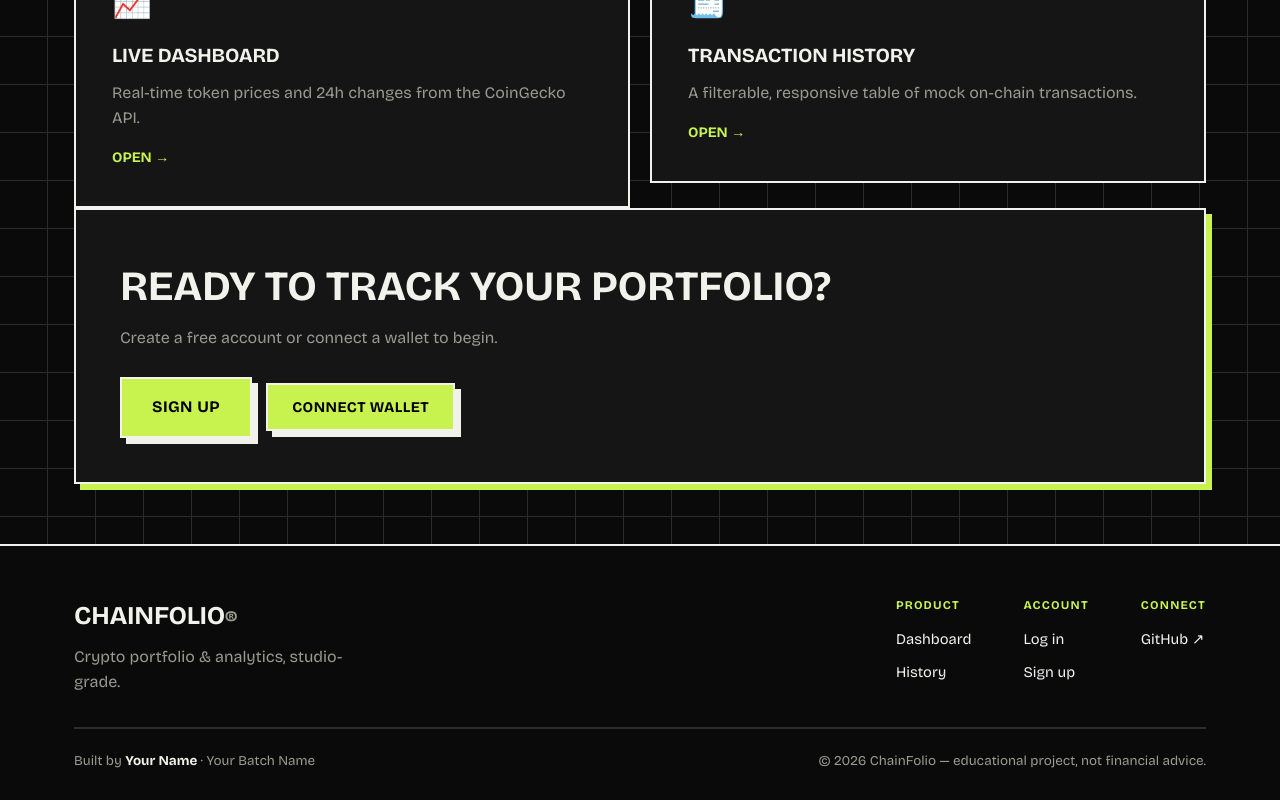
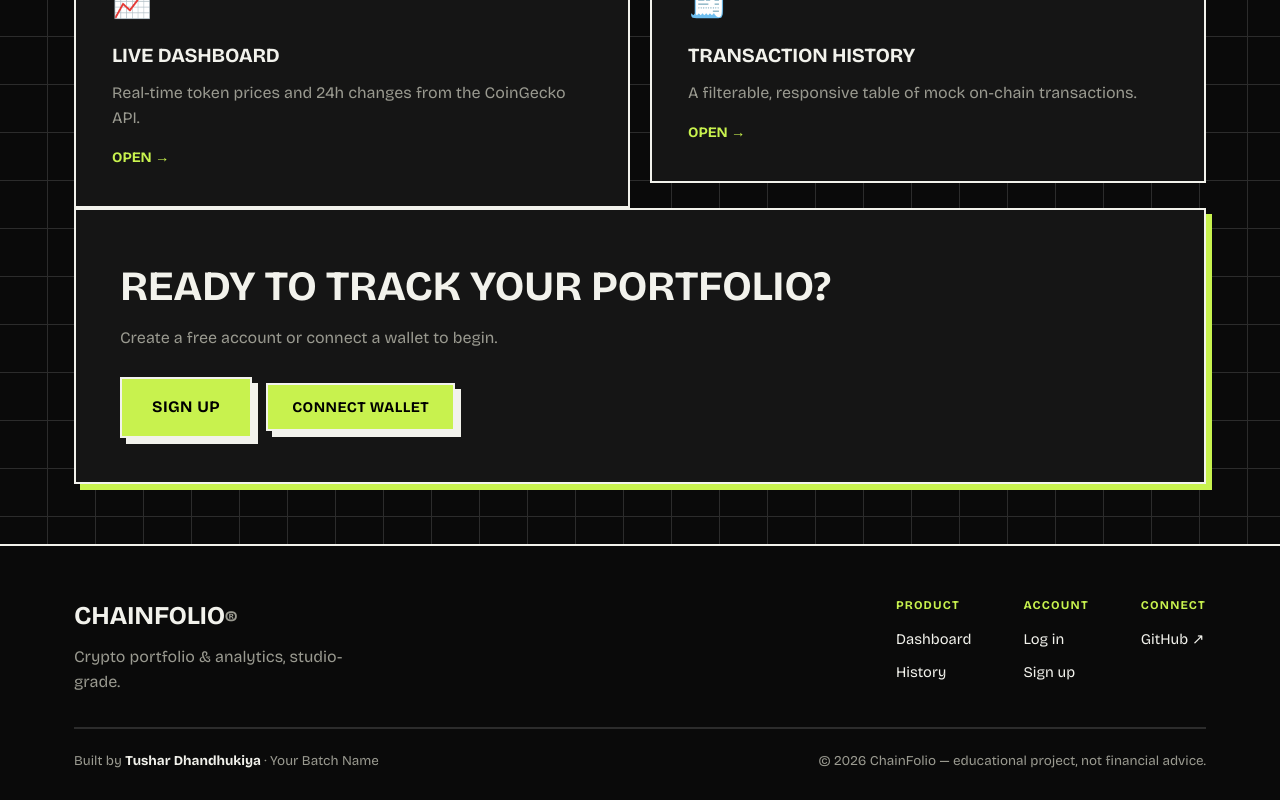
Before and after one commit to tushardhandhukiya3080/CHAINFOLIO, a Next.js app: page / in a window 1280 px wide. Shown: the part 1355-2155 px from the top of the page. Built offline with nearby package versions, Linux system fonts and the light colour scheme.

Commit message:
chore: set footer author and GitHub link

```diff
--- a/components/Footer.js
+++ b/components/Footer.js
@@ -1,8 +1,8 @@
 import Link from "next/link";
 
 // ▼▼▼ EDIT THESE to your own details ▼▼▼
-const AUTHOR = "Your Name";
-const GITHUB_URL = "https://github.com/your-username";
+const AUTHOR = "Tushar Dhandhukiya";
+const GITHUB_URL = "https://github.com/tushardhandhukiya3080/CHAINFOLIO";
 const BATCH = "Your Batch Name";
 // ▲▲▲ ------------------------------- ▲▲▲
 
```
